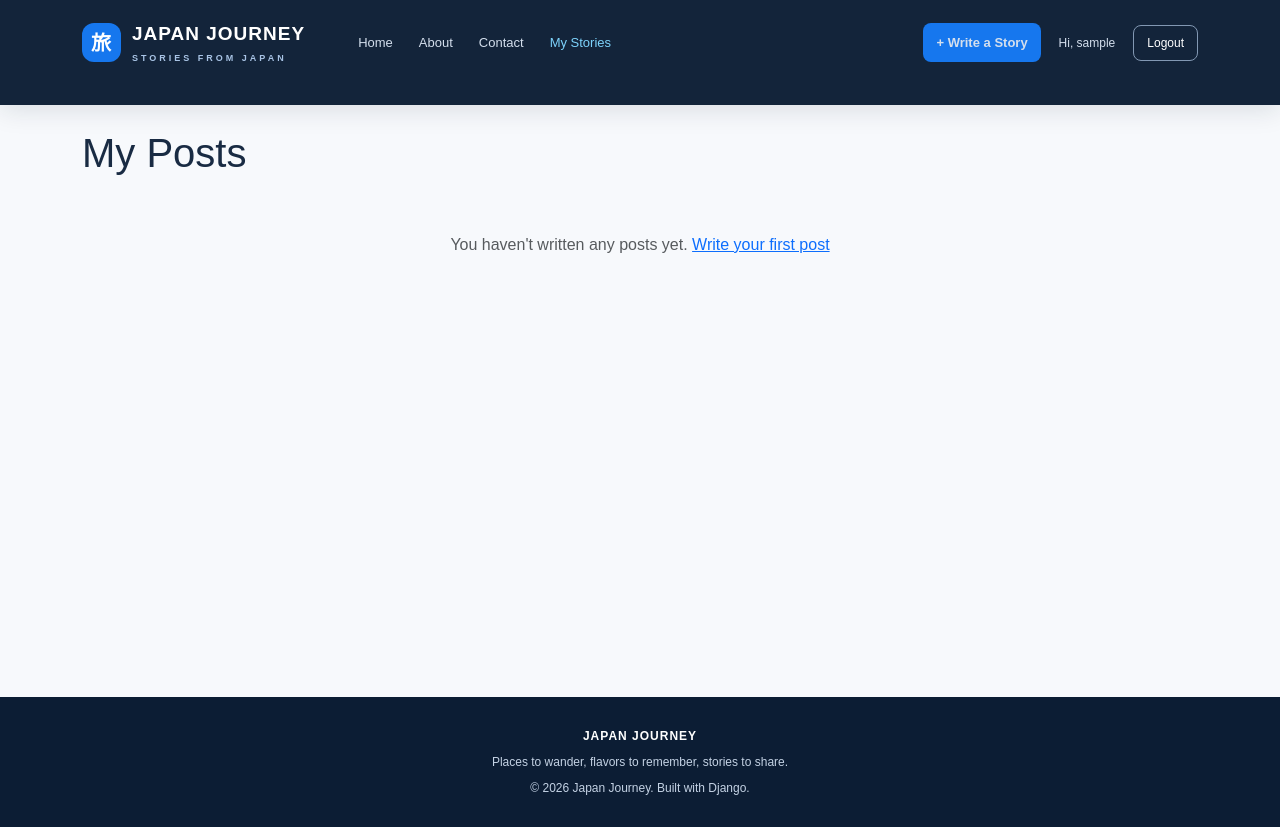
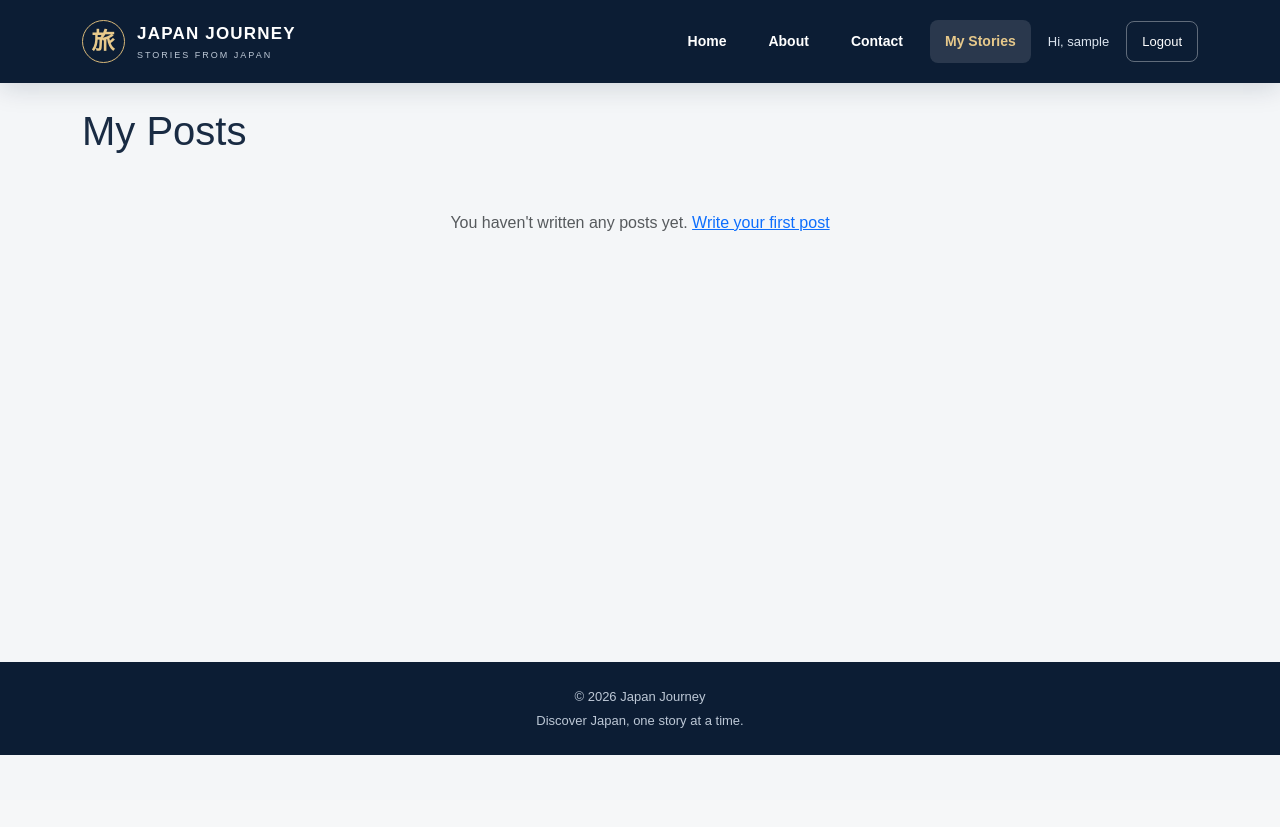
Before and after one commit to madushadilan99-lgtm/djangoblog, a Django app: page /my-posts/ in a window 1280 px wide. After the commit the page ends 755 px from the top, so only its background shows below. Run offline with Django 5.2, Linux system fonts and the light colour scheme; the visitor is signed in with stand-in values (Sample User, id 1); data that the repository does not hold is empty.

Commit message:
Improve Japan Journey homepage and navbar

```diff
--- a/blog/templates/blog/base.html
+++ b/blog/templates/blog/base.html
@@ -9,144 +9,183 @@
     <link href="https://cdn.jsdelivr.net/npm/bootstrap@5.3.3/dist/css/bootstrap.min.css"
           rel="stylesheet">
 
-    {% load static %}
-    <link rel="stylesheet" href="{% static 'blog/css/style.css' %}">
-
     <style>
         body {
-            background: #f7f9fc;
+            margin: 0;
+            background: #f4f6f8;
             color: #192b43;
             font-family: Arial, sans-serif;
         }
 
         .journey-navbar {
-            background: rgba(12, 29, 52, 0.97);
-            padding: 15px 0;
-            box-shadow: 0 5px 25px rgba(12, 29, 52, 0.12);
+            position: relative;
+            z-index: 1000;
+            width: 100%;
+            background: #0c1d34;
+            padding: 20px 0;
+            box-shadow: 0 5px 25px rgba(12, 29, 52, 0.15);
+        }
+
+        .navbar-inner {
+            display: flex;
+            align-items: center;
+            justify-content: space-between;
+            flex-wrap: wrap;
+            gap: 22px;
         }
 
         .journey-brand {
             display: flex;
             align-items: center;
-            gap: 11px;
-            color: #fff !important;
-            font-size: 19px;
-            font-weight: 800;
-            letter-spacing: 1px;
+            gap: 12px;
+            color: #ffffff;
+            text-decoration: none;
+            font-size: 17px;
+            font-weight: 700;
+            letter-spacing: 1.2px;
+            line-height: 1.5;
+            flex-shrink: 0;
+        }
+
+        .journey-brand:hover {
+            color: #e7c98b;
         }
 
         .journey-brand-mark {
-            display: grid;
-            place-items: center;
-            width: 39px;
-            height: 39px;
-            border-radius: 12px;
-            background: #1677ee;
-            color: white;
-            font-size: 20px;
+            display: flex;
+            align-items: center;
+            justify-content: center;
+            width: 43px;
+            height: 43px;
+            border: 1px solid #d8b879;
+            border-radius: 50%;
+            color: #e7c98b;
+            font-size: 23px;
         }
 
         .journey-subbrand {
             display: block;
             margin-top: 3px;
-            color: #a9c4e5;
+            color: #bdc8d6;
             font-size: 9px;
-            letter-spacing: 3px;
+            letter-spacing: 2px;
+            font-weight: 400;
         }
 
-        .journey-navbar .nav-link {
-            color: #d4dfed !important;
-            font-size: 13px;
-            padding: 10px 13px !important;
-            transition: color .2s ease;
+        .journey-menu {
+            display: flex;
+            align-items: center;
+            justify-content: flex-end;
+            flex-wrap: wrap;
+            column-gap: 12px;
+            row-gap: 10px;
         }
 
-        .journey-navbar .nav-link:hover,
-        .journey-navbar .nav-link.active {
-            color: #7dd3fc !important;
+        .journey-menu a {
+            display: inline-block;
+            color: #ffffff;
+            font-size: 14px;
+            font-weight: 600;
+            padding: 11px 15px;
+            text-decoration: none;
+            white-space: nowrap;
+            border-radius: 8px;
+            transition: background 0.2s ease, color 0.2s ease;
         }
 
-        .journey-navbar .navbar-toggler {
-            border-color: rgba(255,255,255,.3);
-        }
-
-        .journey-navbar .navbar-toggler:focus {
-            box-shadow: 0 0 0 3px rgba(125,211,252,.2);
-        }
-
-        .journey-write-btn {
-            background: #1677ee;
-            color: white !important;
-            border-radius: 8px;
-            padding: 10px 15px !important;
-            font-weight: 700;
-            transition: background .2s ease, transform .2s ease;
-        }
-
-        .journey-write-btn:hover {
-            background: #075bc4;
-            transform: translateY(-2px);
+        .journey-menu a:hover,
+        .journey-menu a.active {
+            background: rgba(255, 255, 255, 0.12);
+            color: #e7c98b;
         }
 
         .journey-account {
-            color: #d4dfed;
-            font-size: 12px;
-            padding: 8px 10px;
+            color: #dce5ef;
+            font-size: 13px;
+            padding: 8px 5px;
+            white-space: nowrap;
         }
 
-        .journey-outline-btn {
-            border: 1px solid #8298b3;
-            color: white;
-            border-radius: 8px;
-            font-size: 12px;
-            padding: 8px 13px;
+        .journey-logout-form {
+            display: inline-flex;
+            margin: 0;
         }
 
-        .journey-outline-btn:hover {
-            background: white;
-            color: #192b43;
+        .journey-logout-btn {
+            border: 1px solid rgba(255, 255, 255, 0.35);
+            background: transparent;
+            color: #ffffff;
+            padding: 10px 15px;
+            border-radius: 8px;
+            font-size: 13px;
+            cursor: pointer;
+            transition: background 0.2s ease;
+        }
+
+        .journey-logout-btn:hover {
+            background: rgba(255, 255, 255, 0.12);
         }
 
         .journey-main {
             min-height: 65vh;
+            padding-bottom: 35px;
         }
 
-        .journey-footer {
+        footer {
+            margin-top: 35px;
+            padding: 25px 15px;
+            text-align: center;
             background: #0c1d34;
-            color: #c4d2e4;
-            padding: 30px 15px;
-            font-size: 12px;
+            color: #bdc8d6;
+            font-size: 13px;
         }
 
-        .journey-footer strong {
-            color: white;
-            letter-spacing: 1px;
+        @media (max-width: 767px) {
+            .journey-navbar {
+                padding: 18px 0;
             }
 
-        @media (max-width: 991px) {
-            .journey-navbar .navbar-nav {
-                padding-top: 8px;
+            .navbar-inner {
+                display: flex;
+                flex-direction: column;
+                align-items: stretch;
+                gap: 16px;
             }
 
-            .journey-navbar .nav-link {
-                padding: 10px 4px !important;
+            .journey-brand {
+                align-self: flex-start;
+            }
+
+            .journey-menu {
+                justify-content: flex-start;
+                column-gap: 8px;
+                row-gap: 9px;
+                padding-top: 14px;
+                border-top: 1px solid rgba(255, 255, 255, 0.18);
+            }
+
+            .journey-menu a {
+                padding: 10px 12px;
             }
 
             .journey-account {
-                padding-left: 4px;
-            }
-
-            .journey-write-btn {
-                display: inline-block;
-                width: fit-content;
-                margin: 5px 0;
+                padding: 8px 5px;
             }
         }
 
-        @media (prefers-reduced-motion: reduce) {
-            *, *::before, *::after {
-                animation-duration: .01ms !important;
-                transition-duration: .01ms !important;
+        @media (max-width: 400px) {
+            .journey-menu {
+                column-gap: 5px;
+                row-gap: 8px;
+            }
+
+            .journey-menu a {
+                font-size: 13px;
+                padding: 9px 10px;
+            }
+
+            .journey-brand {
+                font-size: 15px;
             }
         }
     </style>
@@ -154,10 +193,10 @@
 
 <body>
 
-<nav class="navbar navbar-expand-lg navbar-dark journey-navbar">
-    <div class="container">
+<nav class="journey-navbar">
+    <div class="container navbar-inner">
 
-        <a class="navbar-brand journey-brand" href="{% url 'home' %}">
+        <a class="journey-brand" href="{% url 'home' %}">
             <span class="journey-brand-mark">旅</span>
             <span>
                 JAPAN JOURNEY
@@ -165,42 +204,29 @@
             </span>
         </a>
 
-        <button class="navbar-toggler"
-                type="button"
-                data-bs-toggle="collapse"
-                data-bs-target="#navMenu"
-                aria-controls="navMenu"
-                aria-expanded="false"
-                aria-label="Toggle navigation">
-            <span class="navbar-toggler-icon"></span>
-        </button>
+        <div class="journey-menu">
 
-        <div class="collapse navbar-collapse" id="navMenu">
+            <a class="{% if request.resolver_match.url_name == 'home' %}active{% endif %}"
+               href="{% url 'home' %}">
+                Home
+            </a>
 
-            <div class="navbar-nav me-auto ms-lg-4">
+            <a class="{% if request.resolver_match.url_name == 'about' %}active{% endif %}"
+               href="{% url 'about' %}">
+                About
+            </a>
 
-                <a class="nav-link {% if request.resolver_match.url_name == 'home' %}active{% endif %}"
-                   href="{% url 'home' %}">Home</a>
-
-                <a class="nav-link {% if request.resolver_match.url_name == 'about' %}active{% endif %}"
-                   href="{% url 'about' %}">About</a>
-
-                <a class="nav-link {% if request.resolver_match.url_name == 'contact' %}active{% endif %}"
-                   href="{% url 'contact' %}">Contact</a>
-
-                {% if request.user.is_authenticated %}
-                    <a class="nav-link {% if request.resolver_match.url_name == 'my_posts' %}active{% endif %}"
-                       href="{% url 'my_posts' %}">My Stories</a>
-                {% endif %}
-
-            </div>
-
-            <div class="navbar-nav align-items-lg-center gap-lg-2">
+            <a class="{% if request.resolver_match.url_name == 'contact' %}active{% endif %}"
+               href="{% url 'contact' %}">
+                Contact
+            </a>
 
             {% if request.user.is_authenticated %}
 
-                    <a class="nav-link journey-write-btn"
-                       href="{% url 'post_create' %}">+ Write a Story</a>
+                <a class="{% if request.resolver_match.url_name == 'my_posts' %}active{% endif %}"
+                   href="{% url 'my_posts' %}">
+                    My Stories
+                </a>
 
                 <span class="journey-account">
                     Hi, {{ request.user.username }}
@@ -208,24 +234,20 @@
 
                 <form method="post"
                       action="{% url 'logout' %}"
-                          class="d-inline">
+                      class="journey-logout-form">
                     {% csrf_token %}
-                        <button type="submit"
-                                class="btn journey-outline-btn my-1">
+                    <button type="submit" class="journey-logout-btn">
                         Logout
                     </button>
                 </form>
 
             {% else %}
 
-                    <a class="nav-link" href="{% url 'login' %}">Login</a>
+                <a href="{% url 'login' %}">Login</a>
 
-                    <a class="nav-link journey-write-btn"
-                       href="{% url 'register' %}">Join the Journey +</a>
+                <a href="{% url 'register' %}">Join the Journey</a>
 
             {% endif %}
-
-            </div>
 
         </div>
     </div>
@@ -246,14 +268,14 @@
         {% endfor %}
     {% endif %}
 
-    {% block content %}{% endblock %}
+    {% block content %}
+    {% endblock %}
 
 </main>
 
-<footer class="journey-footer text-center mt-5">
-    <p class="mb-2"><strong>JAPAN JOURNEY</strong></p>
-    <p class="mb-2">Places to wander, flavors to remember, stories to share.</p>
-    <p class="mb-0">&copy; 2026 Japan Journey. Built with Django.</p>
+<footer>
+    <div>© {% now "Y" %} Japan Journey</div>
+    <div class="mt-1">Discover Japan, one story at a time.</div>
 </footer>
 
 <script src="https://cdn.jsdelivr.net/npm/bootstrap@5.3.3/dist/js/bootstrap.bundle.min.js"></script>
```
Also changed, not shown: blog/templates/blog/post_list.html (+88 -7 lines). Lines whose indentation alone changed are shown as unchanged.
